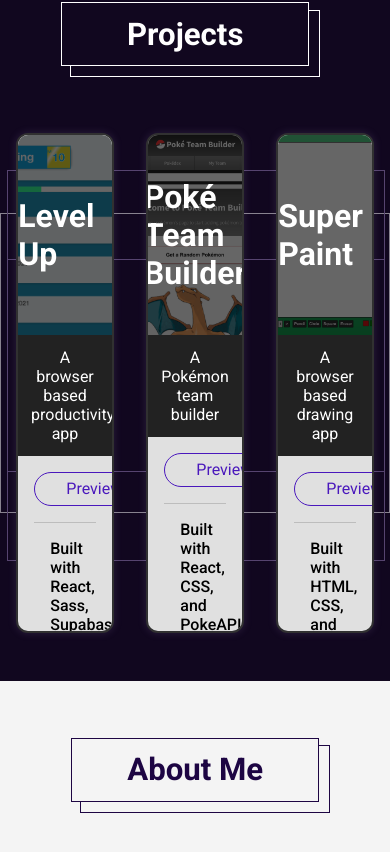
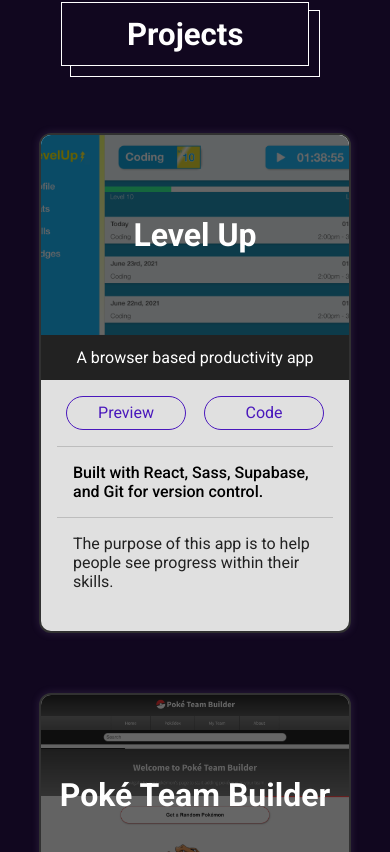
Before and after one commit to Ice-Cap/my-portfolio-website, a React (Create React App) app: page / in a window 390 px wide. Shown: the part 872-1724 px from the top of the page. Built offline with nearby package versions, Linux system fonts and the light colour scheme.

Commit message:
About section mobile responsiveness

```diff
--- a/src/scss/components/_about.scss
+++ b/src/scss/components/_about.scss
@@ -58,4 +58,29 @@
       right: 50px;
     }
   }
+
+  @media screen and (max-width: 500px) {
+    padding: 2rem .5rem;
+    .section-heading {
+      h2 {
+        margin: 0 auto;
+      }
+    }
+
+    .content {
+      flex-direction: column;
+      justify-content: center;
+      align-items: center;
+      padding: 0.5rem 0;
+
+      .paragraphs {
+        width: 85%;
+      }
+
+      .cube {
+        display: none;
+      }
+    }
+
+  }
 }
--- a/src/scss/components/_contact.scss
+++ b/src/scss/components/_contact.scss
@@ -93,4 +93,17 @@
       }
     }
   }
+
+  @media screen and (max-width: 500px) {
+
+    .container {
+      flex-direction: column;
+      justify-content: center;
+      align-items: center;
+
+      .contact-container {
+        padding-bottom: 2rem;
+      }
+    }
+  }
 }
--- a/src/scss/components/_projects.scss
+++ b/src/scss/components/_projects.scss
@@ -152,4 +152,28 @@
       }
     }
   }
+
+  //  Phones  //
+  @media screen and (max-width: 500px) {
+    .background-design {
+      display: none;
+    }
+
+    .projects-container {
+      width: 80%;
+      margin: 0 auto;
+      flex-direction: column;
+      justify-content: space-around;
+      align-items: center;
+
+      .project-card {
+        width: 100%;
+        margin-bottom: 60px;
+      }
+
+      .project-card:last-child {
+        margin-bottom: 10px;
+      }
+    }
+  }
 }
```
